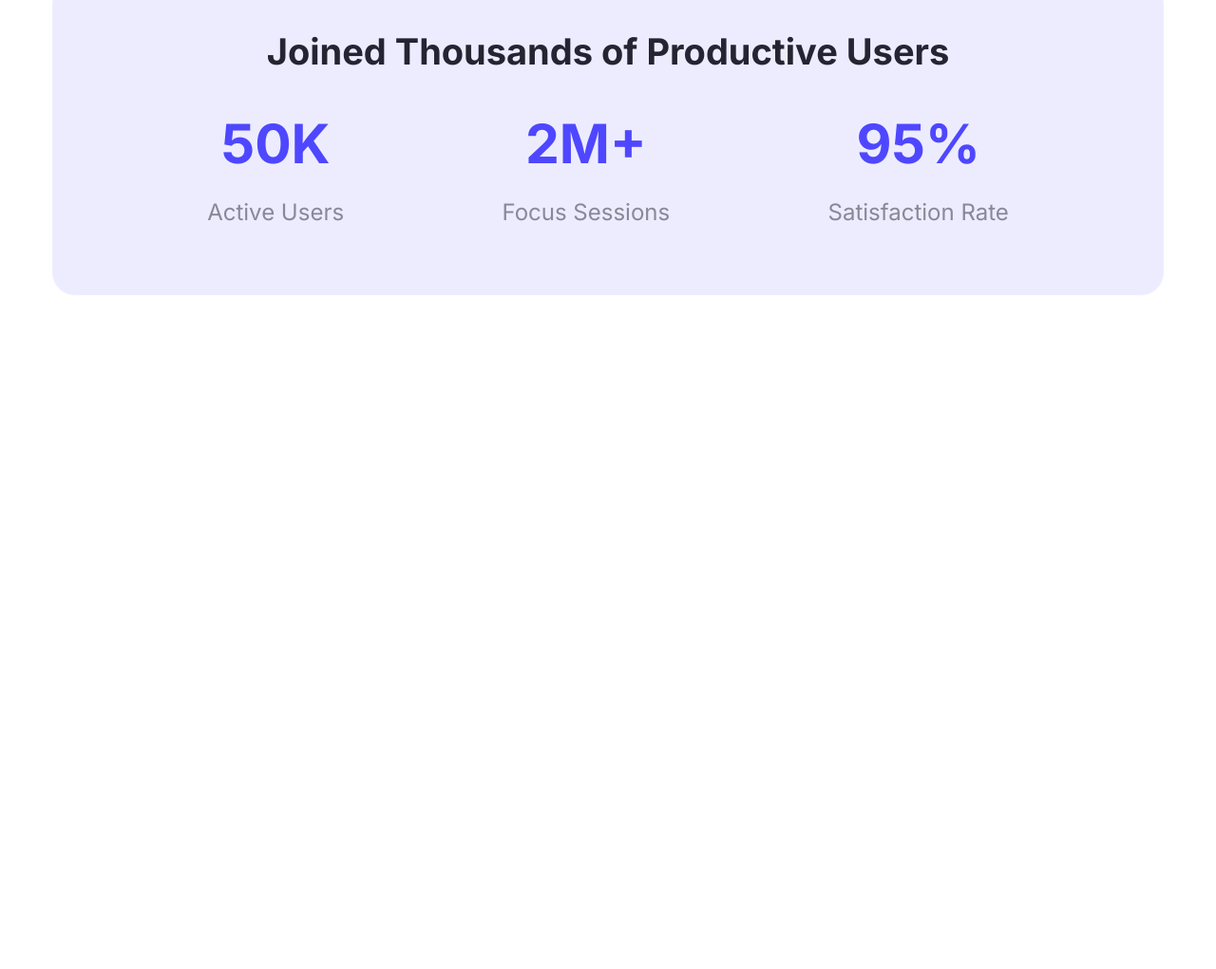
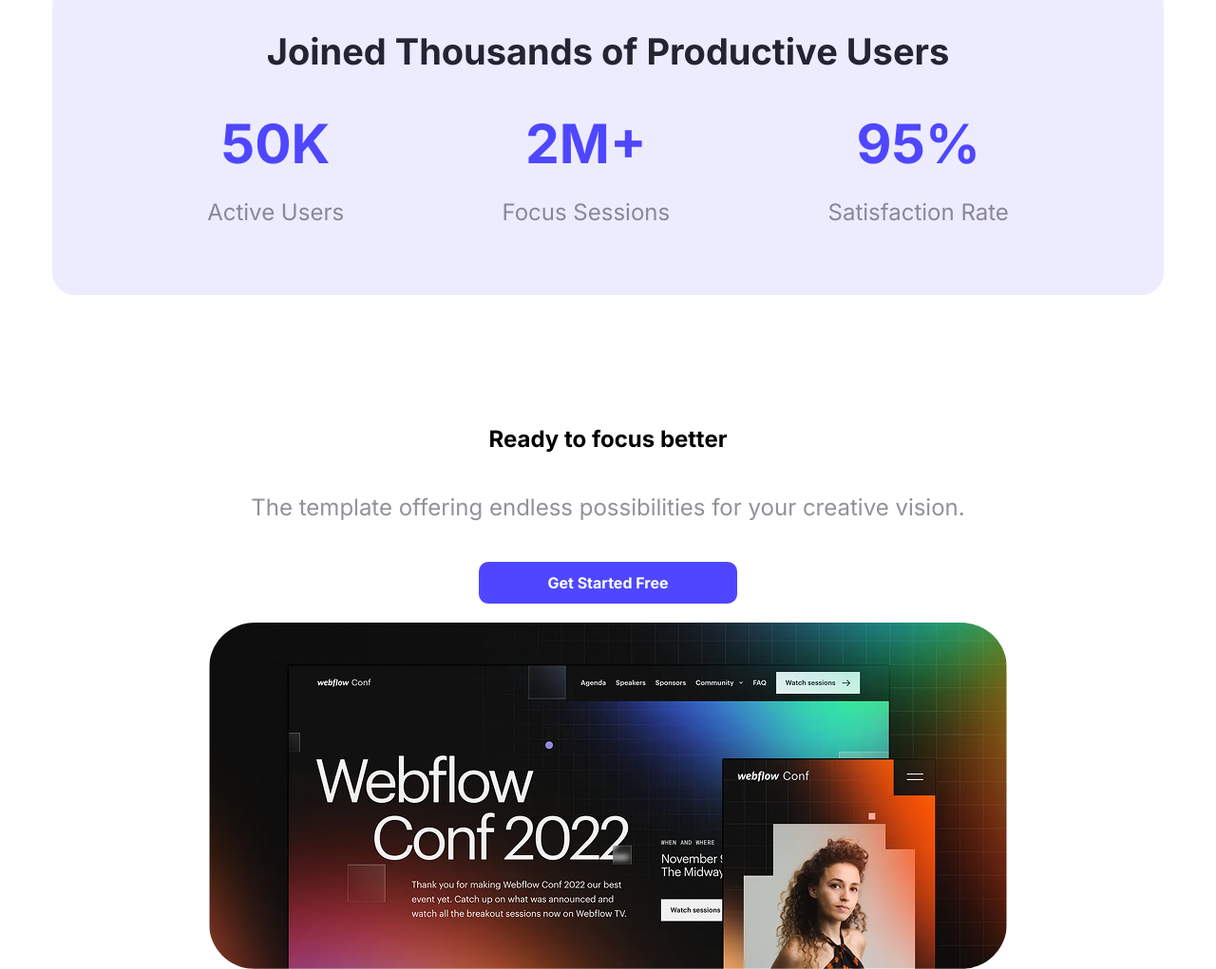
Before and after one commit to DishanSaha/my-assignment, a plain HTML site: page index.html in a window 1280 px wide. Shown: the part 1353-2374 px from the top of the page at 95% size. Before the commit the page ends 1664 px from the top, so only its background shows below. Drawn offline with Linux system fonts and the light colour scheme.

Commit message:
new section added

```diff
--- a/index.css
+++ b/index.css
@@ -174,3 +174,22 @@ img {
 .inner-about h3 {
     margin-bottom: 40px;
 }
+
+.focus-section {
+    max-width: 1140px;
+    margin: 0 auto;
+    margin-top: 137px;
+
+}
+
+.inner-focus-section {
+    display: flex;
+    flex-direction: column;
+    align-items: center;
+    gap: 20px;
+}
+
+.inner-focus-section a.btn {
+    margin-bottom: 0;
+    text-decoration: none;
+}
--- a/index.html
+++ b/index.html
@@ -55,6 +55,15 @@
 
             </div>
         </section>
+
+        <section class="focus-section">
+            <div class="inner-focus-section">
+                <h2>Ready to focus better</h2>
+                <p>The template offering endless possibilities for your creative vision.</p>
+                <a href="#" class="btn btn-primary">Get Started Free</a>
+                <img src="wc-big.png" alt="" srcset="" width="840px">
+            </div>
+        </section>
     </main>
 
     <footer>
```
